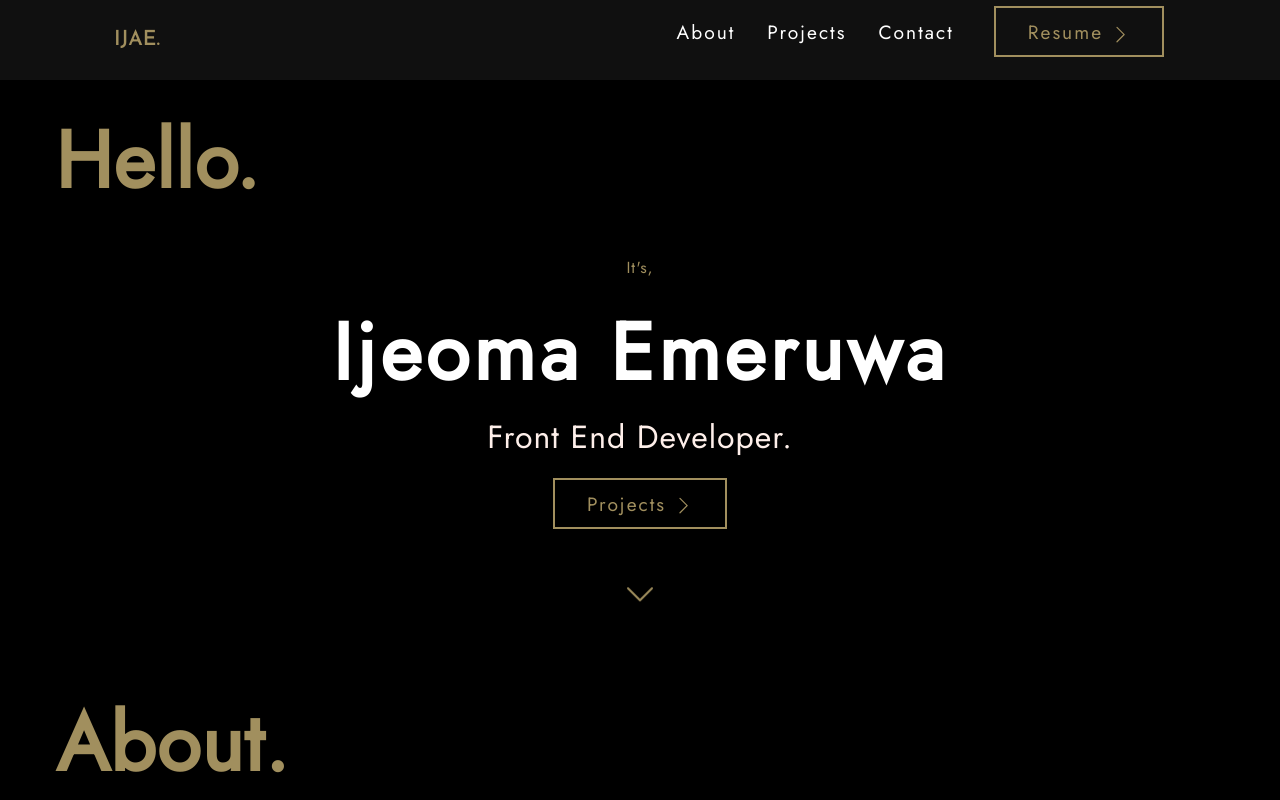
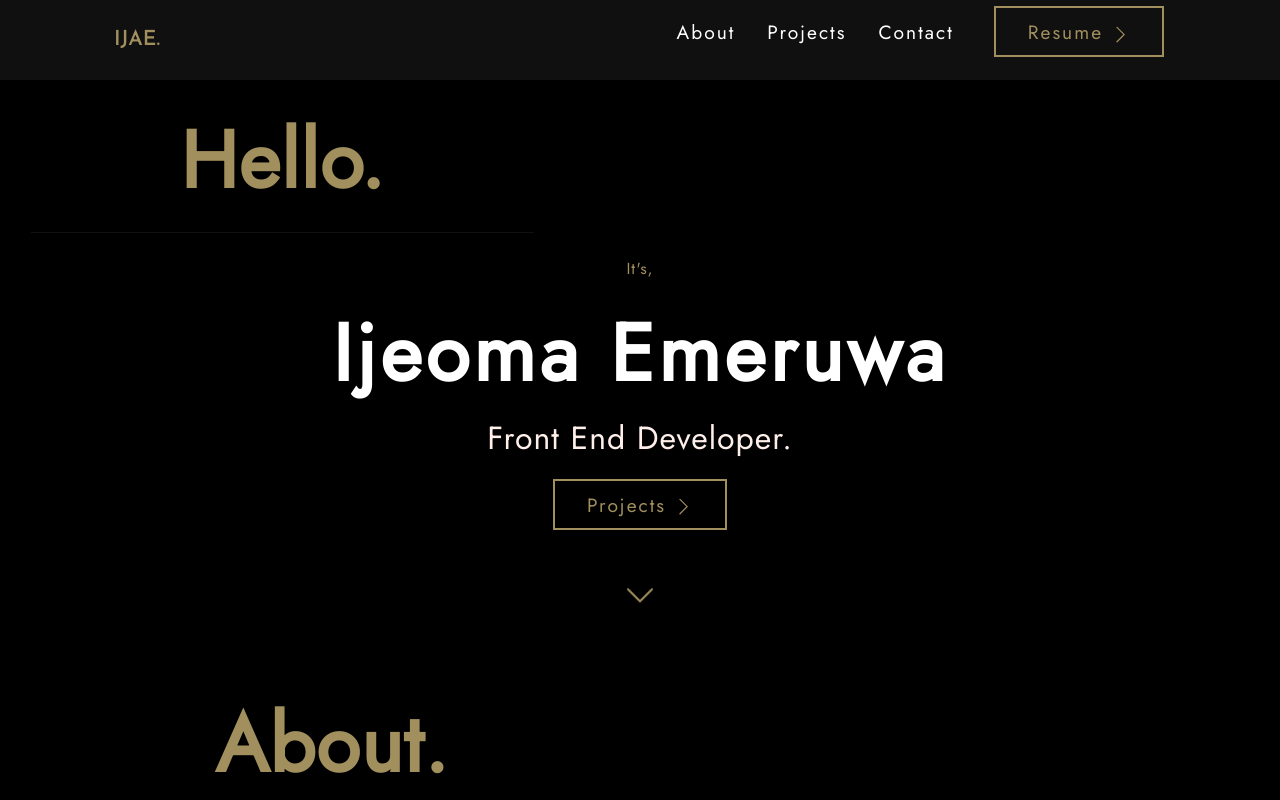
Before and after one commit to ijeomaemeruwa/my-portfolio, a React (Create React App) app: page / in a window 1280 px wide. Shown: the top 800 px of the page. Built offline with nearby package versions, Linux system fonts and the light colour scheme.

Commit message:
general styling updates

```diff
--- a/src/container/App.css
+++ b/src/container/App.css
@@ -28,26 +28,18 @@ h2 {
     padding: 1.5rem;
     max-width: 600px;
     letter-spacing: 1px;
+    text-align: center;
     color: var(--tertiary-color);
     position: relative;
+    border-bottom: 1px solid #101010;
 }
 
-h2::after {
-    content: "";
-    display: block !important;
-    width: 50% !important;
-    position: absolute !important;
-    background: var(--tertiary-color) !important;
-    height: 2px !important;
-    top: 50%;
-    right: 0;
-    z-index: -2;
-}
 
 @media screen and (max-width: 480px) {
     h2{
         font-size: 3.5rem;
         font-weight: 700;
+        text-align: left;
         padding: 0.8rem;
         width: 100%;
     }
```
